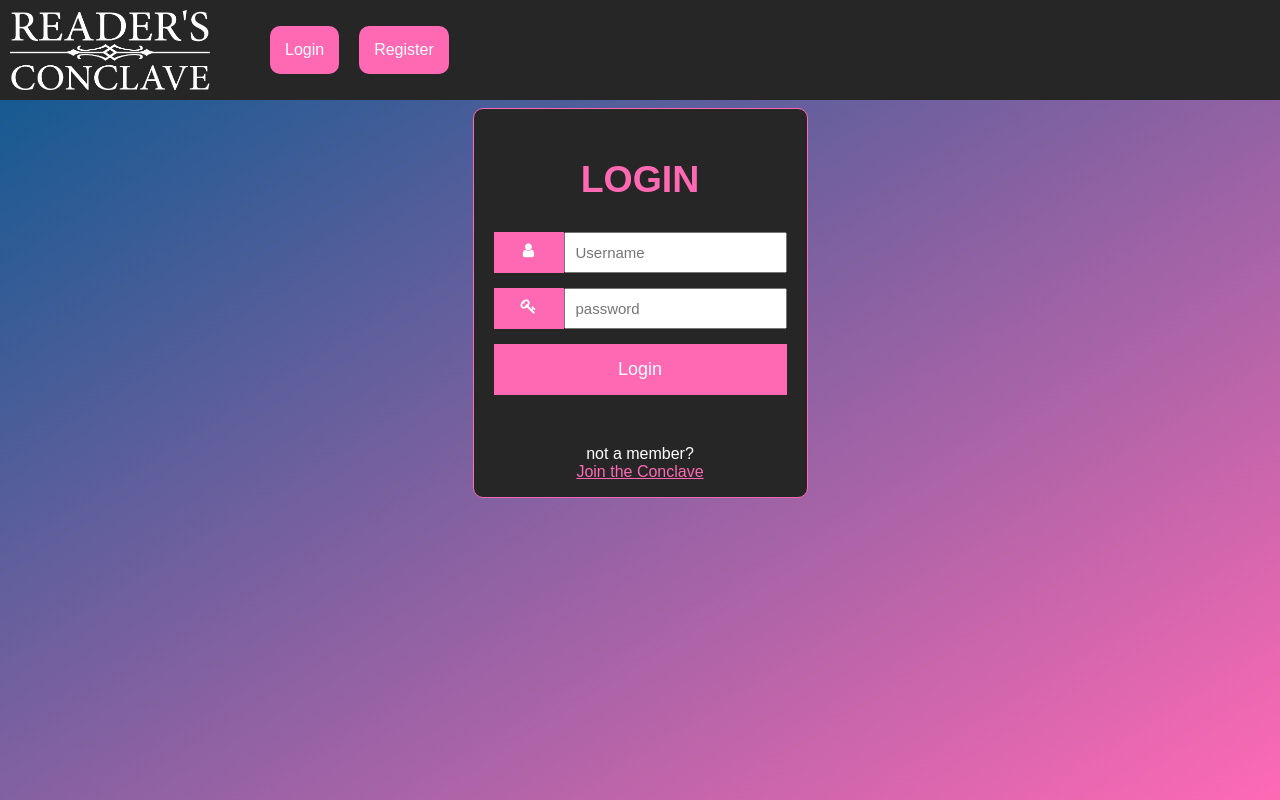
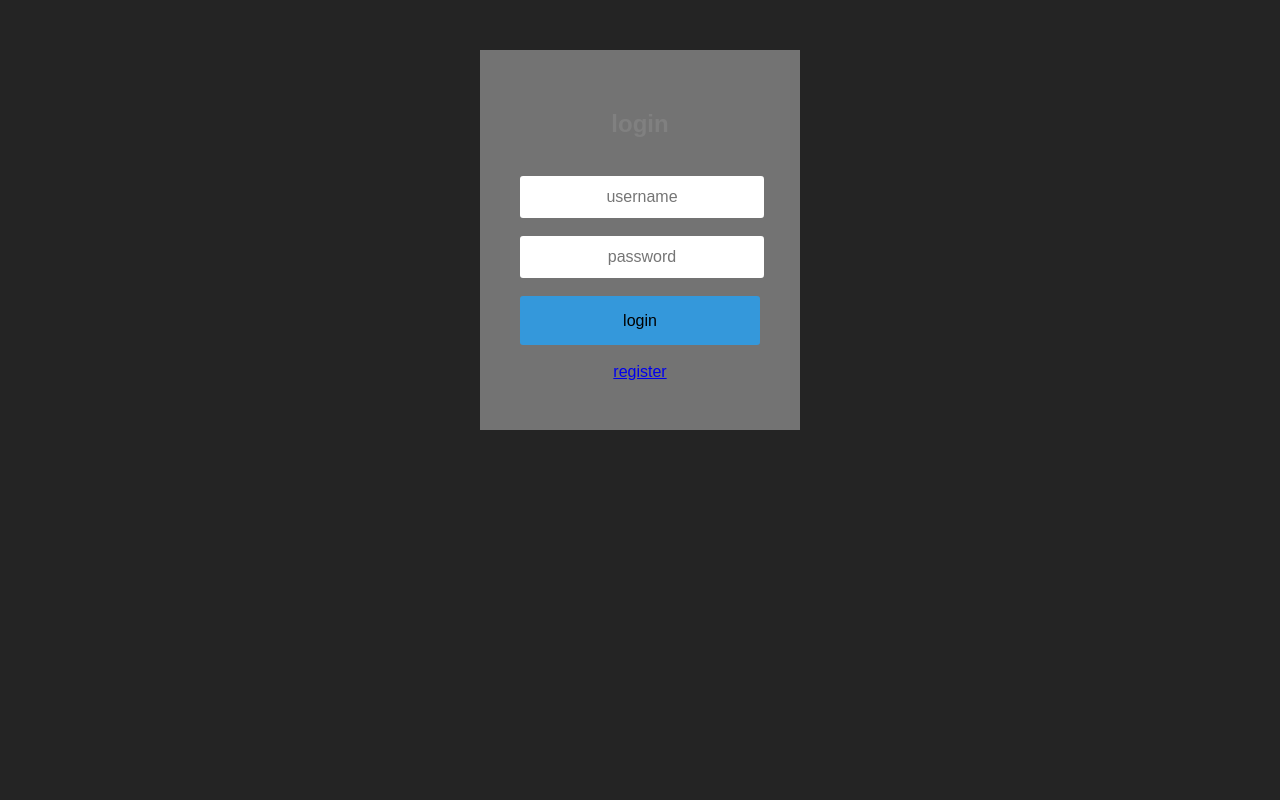
Before and after one commit to Cyraphim/Alexandria, a Flask app: page /login in a window 1280 px wide. Run offline with Flask 2, Linux system fonts and the light colour scheme.

Commit message:
Revert "Removed unecessary templates"
This reverts commit b831d9f3dcbd42f8a0c435f505bcb4ed9878cee5.

```diff
--- a/app.py
+++ b/app.py
@@ -63,7 +63,7 @@ def home():
 
 @app.route('/login')
 def login():
-    return render_template("login.html")
+    return render_template("to.html")
 
 if __name__ == "__main__":
     app.run(debug=True)
--- a/static/css/main.css
+++ b/static/css/main.css
@@ -1,7 +1,3 @@
-/*
-    TODO: remove any and every unused CSS code
-*/
-
 :root {
     --primary-color: #262626;
     --accent-color: hotpink;
@@ -155,47 +151,3 @@ footer {
 h1 {
     color: var(--accent-color);
 }
-
-.center-content {
-    display: table;
-    margin: 0 auto;
-}
-
-a {
-    color: var(--accent-color);
-}
-
-.input-container {
-    display: flex;
-    width: 100%;
-    margin-bottom: 15px;
-}
-
-.icon {
-    padding: 10px;
-    background: var(--accent-color);
-    color: #fff;
-    min-width: 50px;
-    text-align: center;
-}
-
-.input-field {
-    padding: 10px;
-    outline: none;
-    font-size: 15px;
-}
-
-.input-field:focus {
-    border: 2px solid var(--accent-color);
-}
-
-.btn {
-    background: var(--accent-color);
-    color: #fff;
-    padding: 15px;
-    border: none;
-    cursor: pointer;
-    width: 100%;
-    font-size: 18px;
-    margin-bottom: 50px;
-}
--- a/templates/Login.html
+++ b/templates/Login.html
@@ -1,34 +1,48 @@
-{%extends 'base.html'%} {%block head%}
-<title>Alexandria</title>
-{%endblock%} {%block body%}
-<br>
-<br>
-<br>
-<br>
-<br>
-<br>
+<!doctype html>
+<html lang="en">
+  <head>
+    <!-- Required meta tags -->
+    <meta charset="utf-8">
+    <meta name="viewport" content="width=device-width, initial-scale=1, shrink-to-fit=no">
 
-<body>
-    <section class="center-content">
-        <form action="/login/{{username}}" method="POST">
-            <br>
-            <div align="center" style="font-size: 25px;">
-                <h1>LOGIN</h1>
+    <!-- Bootstrap CSS -->
+    <link rel="stylesheet" href="https://stackpath.bootstrapcdn.com/bootstrap/4.5.0/css/bootstrap.min.css" integrity="sha384-9aIt2nRpC12Uk9gS9baDl411NQApFmC26EwAOH8WgZl5MYYxFfc+NcPb1dKGj7Sk" crossorigin="anonymous">
+    <link rel="stylesheet" type = "text/css" href="{{url_for('static',filename= 'css/style.css')}}">
+    <title>Hello, world!</title>
+  </head>
+  <body class="navbar bg-nav">
+    <nav class="navbar">
+        <a href=" " class="navbar-brand text-light">  </a>
+    </nav>
+
+    <div class="container">
+         <div class="row">
+             <div class="col-md-8">
+                 <h1 class="text-light display-4 mt-100" style="font-size:80px"> Your Personal Book Space</h1>
+             </div>
+            <div class="col-md-4">
+                <div class="card mt-100">
+                    <div class="card-body">
+                        <form class="form">
+                            <label>E-mail</label><br>
+                            <input type="email" class="form-control"><br>
+                            <label>Password</label><br>
+                            <input type="password" class="form-control"><br><br>
+                            <input type="submit" class="btn btn-primary btn-block btn-lg" value= "Login">
+
+                        </form>
+                        <p class="mt-2">Not a Member? <a href="/register">Create Account</a></p>
+                    </div>
+                </div>
             </div>
-            <div class="input-container">
-                <i class="fa fa-user icon"> </i>
-                <input class="input-field" name="username" type="text" placeholder="Username">
-            </div>
-            <div class="input-container">
-                <i class="fa fa-key icon"> </i>
-                <input class="input-field" name="password" type="password" placeholder="password">
-            </div>
-            <div align="center">
-                <button type="submit" class="btn"> Login</button> not a member? <br>
-                <a href="/register"> Join the Conclave </a>
-            </div>
-        </form>
-    </section>
-</body>
+         </div>
 
-{%endblock%}
+    </div>
+
+    <!-- Optional JavaScript -->
+    <!-- jQuery first, then Popper.js, then Bootstrap JS -->
+    <script src="https://code.jquery.com/jquery-3.5.1.slim.min.js" integrity="sha384-DfXdz2htPH0lsSSs5nCTpuj/zy4C+OGpamoFVy38MVBnE+IbbVYUew+OrCXaRkfj" crossorigin="anonymous"></script>
+    <script src="https://cdn.jsdelivr.net/npm/popper.js@1.16.0/dist/umd/popper.min.js" integrity="sha384-Q6E9RHvbIyZFJoft+2mJbHaEWldlvI9IOYy5n3zV9zzTtmI3UksdQRVvoxMfooAo" crossorigin="anonymous"></script>
+    <script src="https://stackpath.bootstrapcdn.com/bootstrap/4.5.0/js/bootstrap.min.js" integrity="sha384-OgVRvuATP1z7JjHLkuOU7Xw704+h835Lr+6QL9UvYjZE3Ipu6Tp75j7Bh/kR0JKI" crossorigin="anonymous"></script>
+  </body>
+</html>
--- a/templates/base.html
+++ b/templates/base.html
@@ -1,7 +1,6 @@
 <html>
 
 <head>
-    <link rel="stylesheet" href="https://stackpath.bootstrapcdn.com/font-awesome/4.7.0/css/font-awesome.min.css" integrity="sha384-wvfXpqpZZVQGK6TAh5PVlGOfQNHSoD2xbE+QkPxCAFlNEevoEH3Sl0sibVcOQVnN" crossorigin="anonymous">
     <link rel="stylesheet" href="{{url_for('static', filename='css/main.css')}}"> {%block head%} {%endblock%}
 </head>
 
--- /dev/null
+++ b/templates/to.html
@@ -0,0 +1,73 @@
+<!DOCTYPE html>
+<html>
+<head>
+<title> Login Form </title>
+<style>
+body{
+font-family:arial;
+background:#000000db;
+}
+.login{
+background:#808080db;
+padding:40px;
+width:240px;
+margin:auto;
+margin-top:50px;
+height:300px;
+}
+form{
+width:240px;
+text-align:center;
+}
+input{
+width:240px;
+text-align:center;
+border:2px solid transparent;
+border-radius:3px;
+font-size:16px;
+font-weight:200;
+padding:10px 0;
+transition:border .5s;
+}
+input[type=submit]{
+border:2px solid transparent;
+background:#3498db;
+font-size:16px;
+line-height:25px;
+padding:10px 0;
+border-radius:3px;
+}
+input[type=submit]:hover {
+background:#2980b9;
+}
+h2{
+color:gray;
+}
+
+
+
+
+
+</style>
+ </head>
+ <body>
+ <div class ="login">
+ <form>
+ <h2> login </h2>
+ <br>
+ <input type ="text" name ="username" placeholder ="username">
+ <br>
+ <br>
+ <input type ="password" name ="password" placeholder ="password">
+ <br>
+ <br>
+ <input type ="submit" value ="login">
+ <br>
+ <br>
+ <a href="/register"> register </a>
+ </form>
+ </div>
+
+ </body>
+
+</html>
```
Also changed, not shown: templates/home.html (added, +30 -0 lines), templates/register.html (+47 -35 lines), templates/update.html (added, +15 -0 lines).
